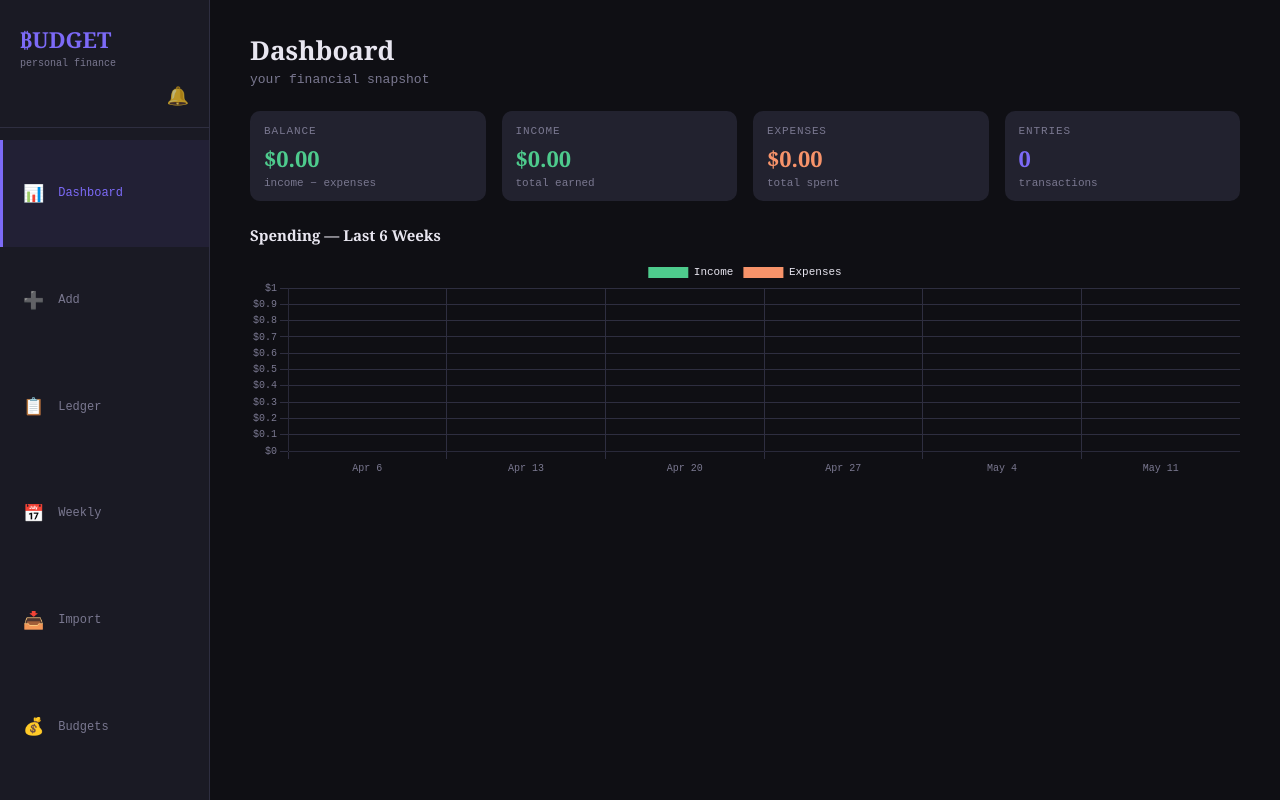
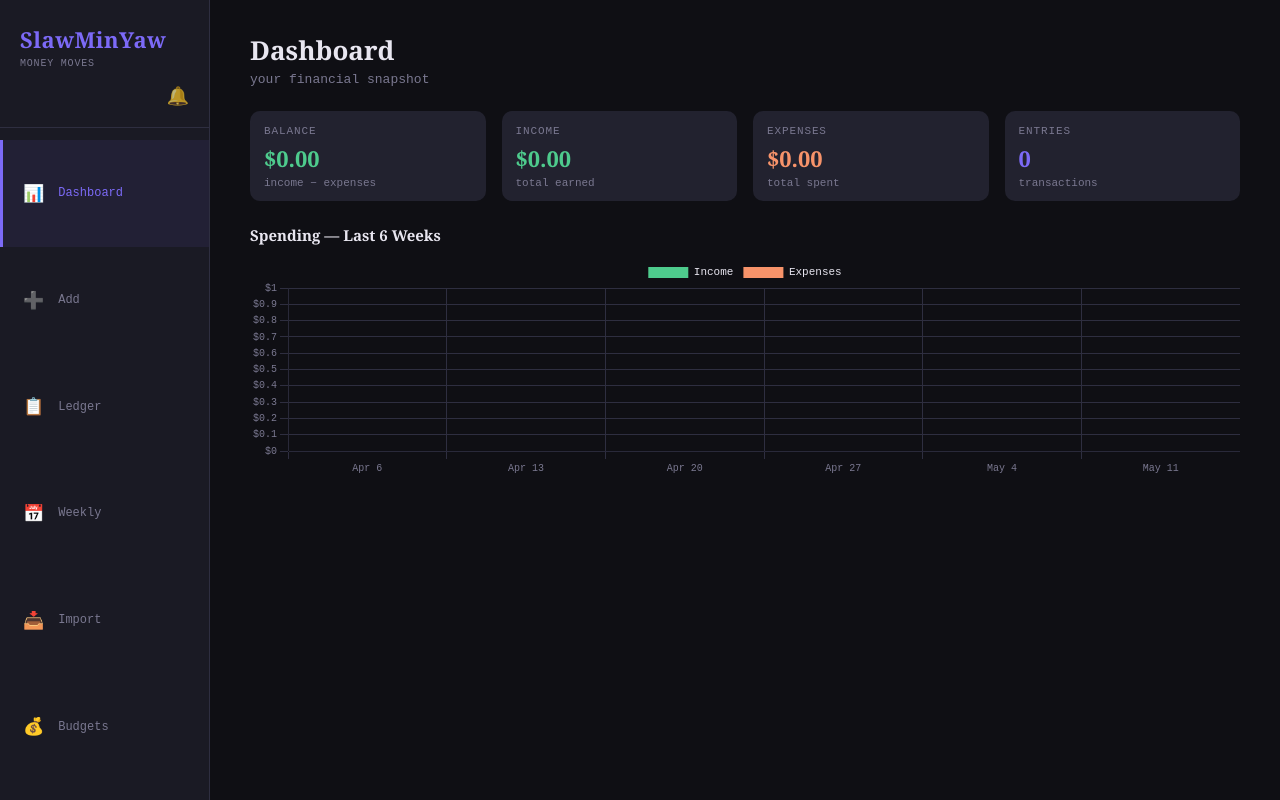
Before and after one commit to CGrant10/budget_app, a Flask app: page / in a window 1280 px wide. Run offline with Flask 3, Linux system fonts and the light colour scheme; data that the repository does not hold is empty.

Commit message:
Rebrand to SlawMinYaw with money moves tagline
Co-Authored-By: Claude Sonnet 4.6 <noreply@anthropic.com>

```diff
--- a/budget_web/static/style.css
+++ b/budget_web/static/style.css
@@ -45,8 +45,8 @@ html, body {
   padding-top: env(safe-area-inset-top, 0px);
 }
 .header-inner { display: flex; align-items: baseline; gap: 10px; justify-content: space-between; width: 100%; }
-.logo  { font-family: Georgia, serif; font-size: 20px; font-weight: bold; color: var(--accent); }
-.tagline { font-size: 10px; color: var(--muted); }
+.logo  { font-family: Georgia, serif; font-size: 18px; font-weight: bold; color: var(--accent); letter-spacing: .02em; }
+.tagline { font-size: 10px; color: var(--muted); letter-spacing: .08em; text-transform: uppercase; }
 
 /* ── main content ────────────────────────────────────────────────────────── */
 #main-content {
--- a/budget_web/templates/index.html
+++ b/budget_web/templates/index.html
@@ -10,14 +10,14 @@
   <link rel="apple-touch-icon" href="/static/icon-192.png">
   <link rel="manifest" href="/static/manifest.json">
   <link rel="stylesheet" href="/static/style.css">
-  <title>Budget</title>
+  <title>SlawMinYaw</title>
 </head>
 <body>
   <div id="app">
     <header class="header">
       <div class="header-inner">
-        <span class="logo">₿UDGET</span>
-        <span class="tagline">personal finance</span>
+        <span class="logo">SlawMinYaw</span>
+        <span class="tagline">money moves</span>
         <button id="sounds-toggle" class="sounds-btn" title="Toggle sounds">🔔</button>
       </div>
     </header>
--- a/desktop.py
+++ b/desktop.py
@@ -11,4 +11,5 @@ if __name__ == "__main__":
         width=1100,
         height=720,
         port=5173,
+        title="SlawMinYaw",
     ).run()
```
